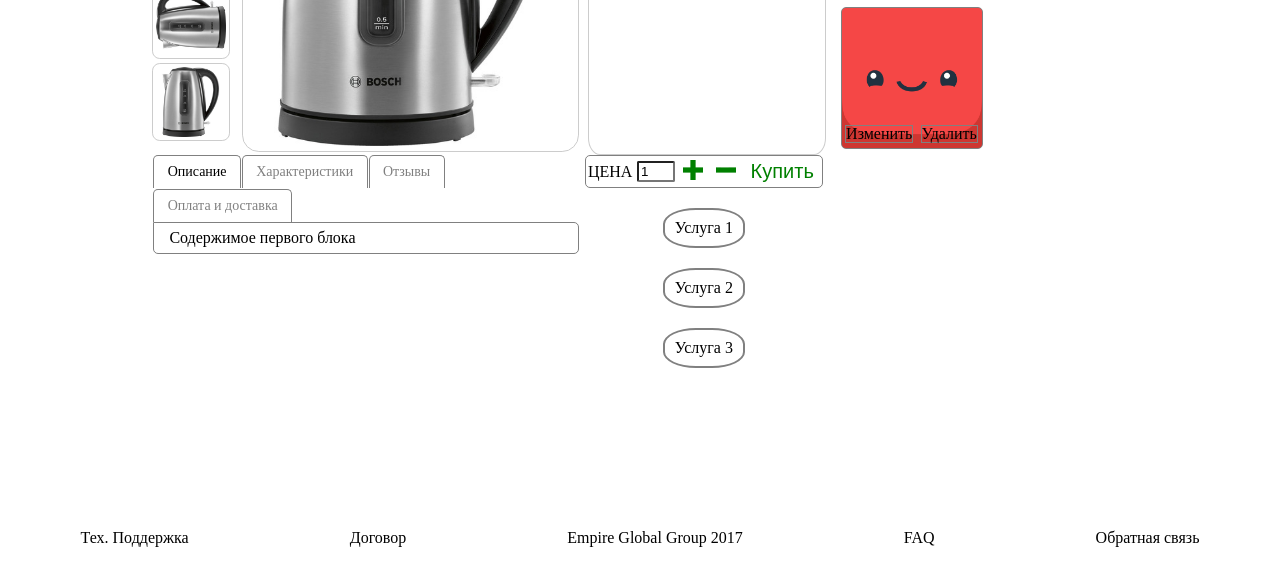
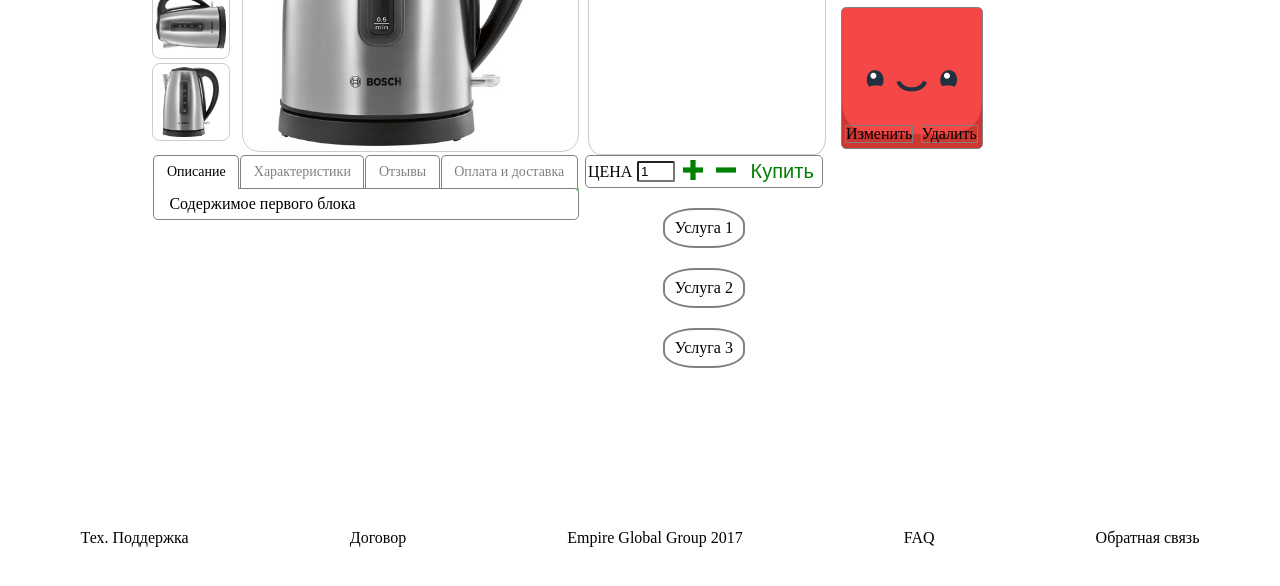
Before and after one commit to Mezernyi-Dmitry/EmpireGlobalGroup, a plain HTML site: page product_2.html in a window 1280 px wide. Shown: the part 250-836 px from the top of the page. Drawn offline with nearby package versions, Linux system fonts and the light colour scheme.

Commit message:
fix tabs

```diff
--- a/assets/js/tabs/style.css
+++ b/assets/js/tabs/style.css
@@ -68,7 +68,7 @@ body {
   clear: both;
 }
 .tabs__caption li {
-  padding: 9px 13.3px;
+  padding: 9px 12.5px;
   margin: 1px 0 0 1px;
   background: white;
   color: gray;
```
